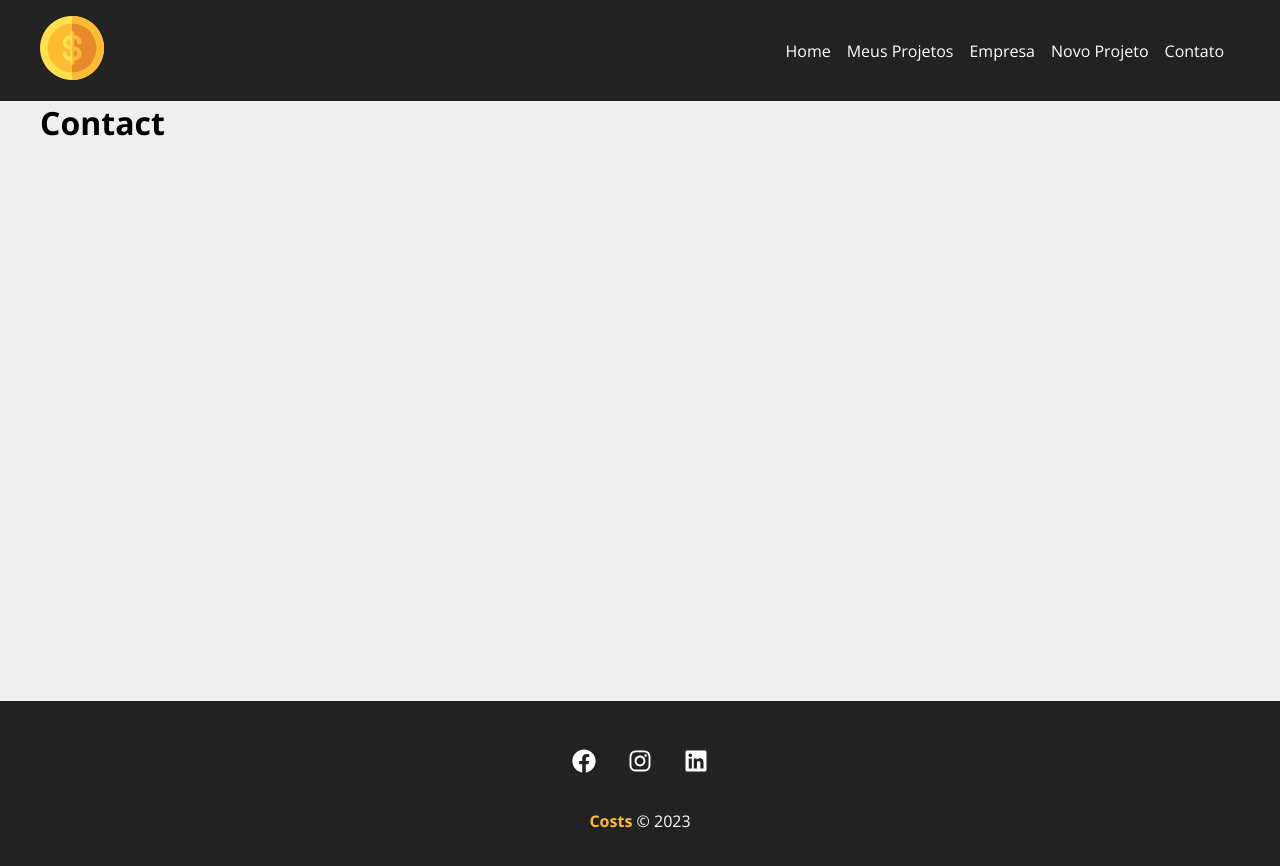
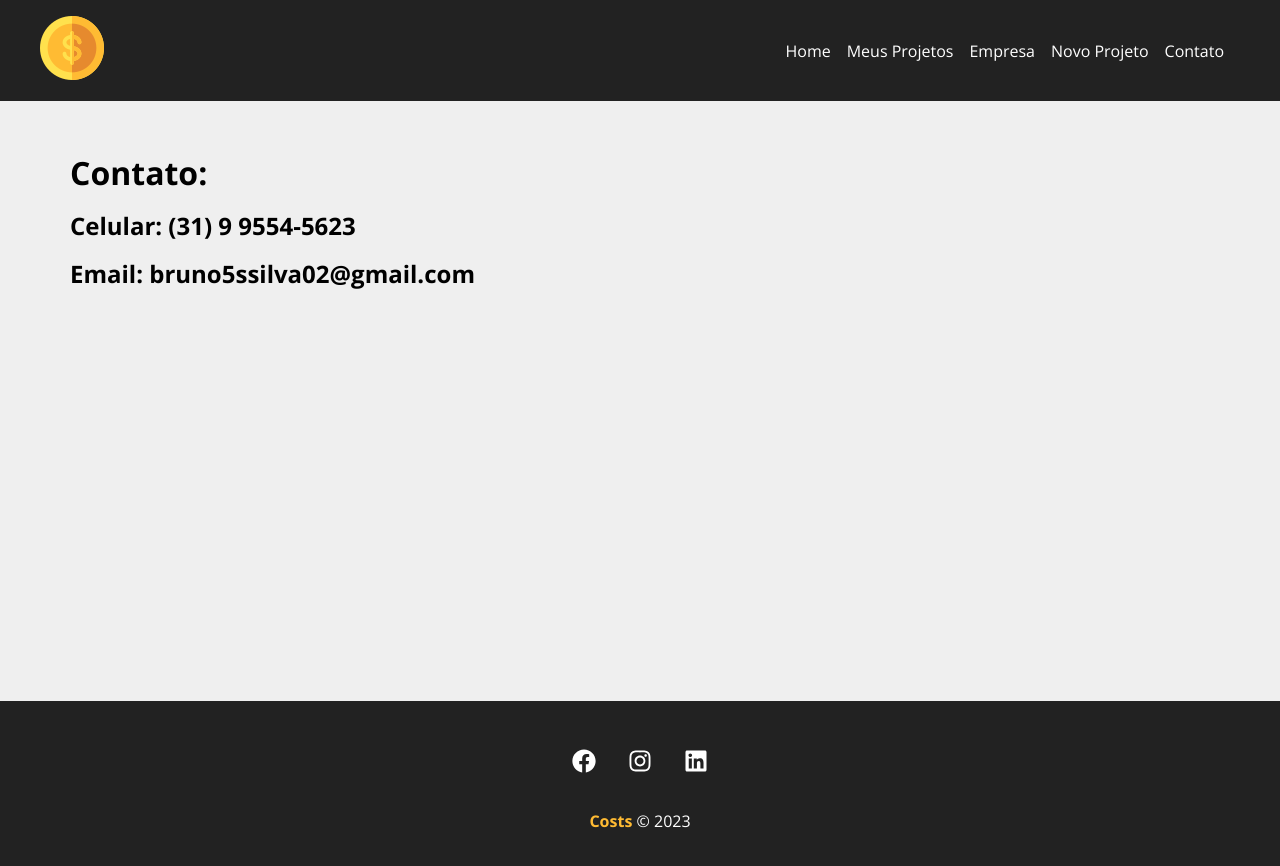
Before and after one commit to BrunoSilva03/Costs, a React (Vite) app in the folder costs/: page /contact in a window 1280 px wide. Shown: the top 866 px of the page. Built offline with nearby package versions, Linux system fonts and the light colour scheme.

Commit message:
Finalizando o projeto costs

```diff
--- a/costs/src/components/pages/Company.jsx
+++ b/costs/src/components/pages/Company.jsx
@@ -1,5 +1,11 @@
+import styles from './PagePattern.module.css'
+
 function Company() {
-    return <h1>Company</h1>
+    return (
+        <div className={styles.container}>
+            <h1>Empresa fictícia <span>Costs</span> para gerenciamento de projetos</h1>
+        </div>
+    )
 }
 
 export default Company
--- a/costs/src/components/pages/Contact.jsx
+++ b/costs/src/components/pages/Contact.jsx
@@ -1,5 +1,13 @@
+import styles from './PagePattern.module.css'
+
 function Contact() {
-    return <h1>Contact</h1>
+    return (
+        <div className={styles.container}>
+            <h1>Contato:</h1>
+            <p>Celular: (31) 9 9554-5623</p>
+            <p>Email: bruno5ssilva02@gmail.com</p>
+        </div>
+    )
 }
 
 export default Contact
--- /dev/null
+++ b/costs/src/components/pages/PagePattern.module.css
@@ -0,0 +1,31 @@
+h1 {
+    margin-top: 20px;
+    margin-bottom: 15px;
+    font-weight: bolder;
+}
+
+.container {
+    width: 1200px;
+
+    padding: 30px;
+
+}
+
+.container p {
+    font-size: 1.5em;
+    margin-bottom: 15px;
+    transition: 0.5s;
+    font-weight: bold;
+}
+
+.container p:hover{
+    color: #ffbb33;
+}
+
+.container span {
+    transition: 0.5s;
+}
+
+.container span:hover {
+    color: #ffbb33;
+}
```
